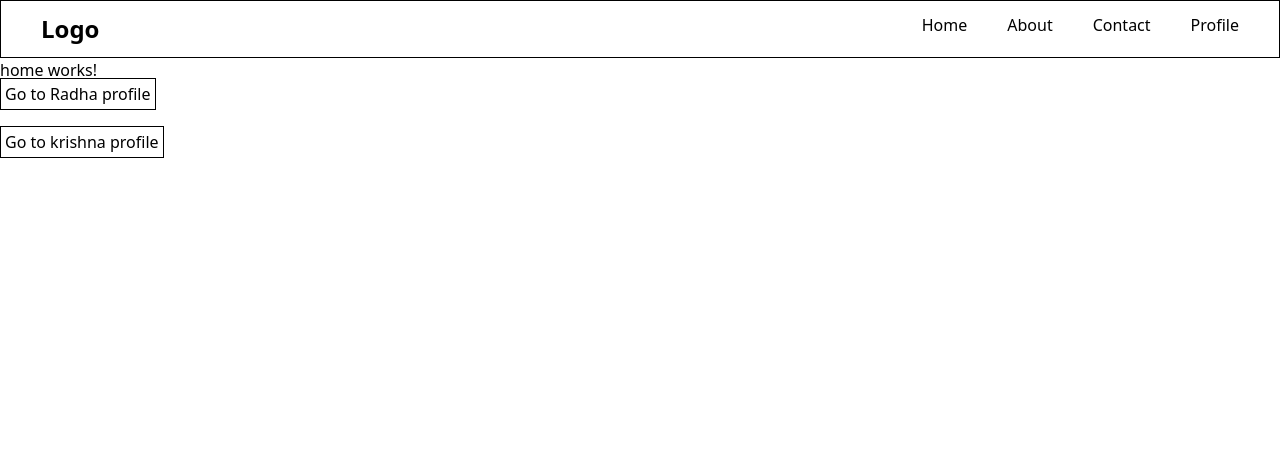
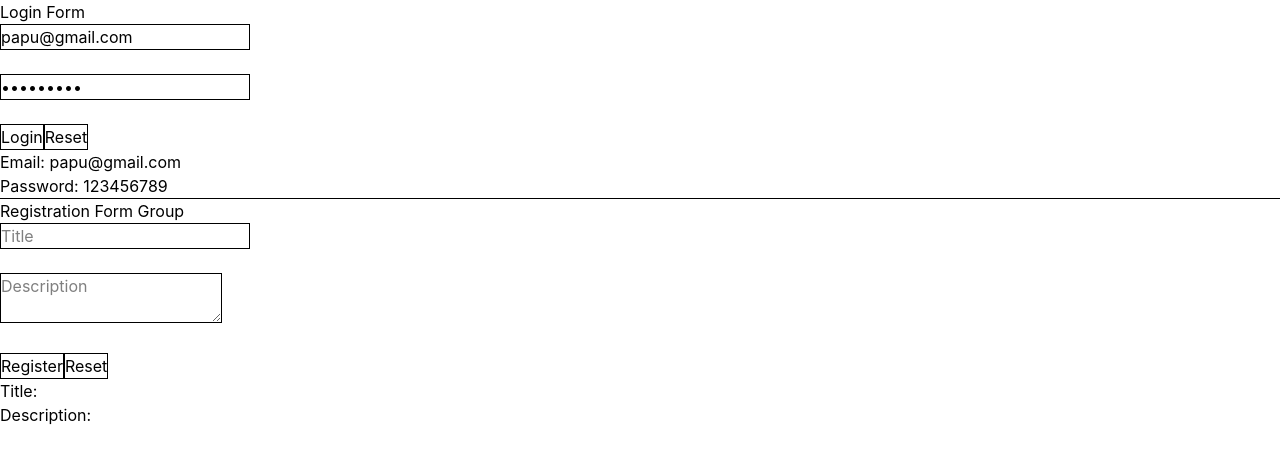
Before and after one commit to chitaranjan795/AngularLearning, an Angular app: page / in a window 1280 px wide. Shown: the top 462 px of the page. Built offline with nearby package versions, Linux system fonts and the light colour scheme; no server answers.

Commit message:
Reactive Form

```diff
--- a/src/app/app.html
+++ b/src/app/app.html
@@ -34,7 +34,10 @@
 <!-- ✅ Stage5 End-->
 
 <!-- ✅ Stage6 Start-->
-<app-router-navigation />
-<router-outlet />
+<!-- <app-router-navigation />
+<router-outlet /> -->
+<!-- ✅ Stage6 End-->
 
-<!-- ✅ Stage6 End-->
+<!-- ✅ Stage7 Start-->
+<app-forms />
+<!-- ✅ Stage7 End-->
--- /dev/null
+++ b/src/app/stage7/forms/forms.component.html
@@ -0,0 +1,81 @@
+<h1>Login Form</h1>
+
+<input type="email" placeholder="Email" class="border-1" [formControl]="email" />
+
+@if (email.invalid && email.touched) {
+<span>
+    @if (email.hasError('required')) {
+    Email is required.
+    } @else if (email.hasError('email')) {
+    Enter a valid email address.
+    }
+</span>
+}
+
+<br><br>
+
+<input type="password" placeholder="Password" class="border-1" [formControl]="password" />
+
+@if (password.invalid && password.touched) {
+<span>
+    @if (password.hasError('required')) {
+    Password is required.
+    } @else if (password.hasError('minlength')) {
+    Password must contain at least 6 characters.
+    }
+</span>
+}
+
+<br><br>
+
+<button type="button" class="border-1" (click)="login()">
+    Login
+</button>
+
+<button type="button" class="border-1" (click)="reset()">
+    Reset
+</button>
+
+<h2>Email: {{ email.value }}</h2>
+<h2>Password: {{ password.value }}</h2>
+
+<hr>
+
+<h1>Registration Form Group</h1>
+
+<form [formGroup]="registrationForm" (ngSubmit)="register()">
+
+    <input type="text" placeholder="Title" class="border-1" formControlName="title" />
+
+    @if (
+    registrationForm.controls.title.invalid &&
+    registrationForm.controls.title.touched
+    ) {
+    <span>Title is required.</span>
+    }
+
+    <br><br>
+
+    <textarea placeholder="Description" class="border-1" formControlName="desc"></textarea>
+
+    @if (
+    registrationForm.controls.desc.invalid &&
+    registrationForm.controls.desc.touched
+    ) {
+    <span>Description is required.</span>
+    }
+
+    <br><br>
+
+    <button type="submit" class="border-1">
+        Register
+    </button>
+
+    <button type="button" class="border-1" (click)="registrationForm.reset()">
+        Reset
+    </button>
+
+</form>
+
+<h2>Title: {{ registrationForm.value.title }}</h2>
+<p>Description: {{ registrationForm.value.desc }}</p>
--- /dev/null
+++ b/src/app/stage7/forms/forms.component.ts
@@ -0,0 +1,48 @@
+import { Component } from '@angular/core';
+import { CommonModule } from '@angular/common';
+import { FormControl, FormGroup, ReactiveFormsModule, Validators } from '@angular/forms';
+
+@Component({
+  selector: 'app-forms',
+  imports: [ReactiveFormsModule, CommonModule],
+  templateUrl: './forms.component.html',
+  styleUrl: './forms.component.css',
+})
+export class FormsComponent {
+  // Login Form
+  email = new FormControl('papu@gmail.com', [Validators.required, Validators.email]);
+
+  password = new FormControl('123456789', [Validators.required, Validators.minLength(6)]);
+
+  login() {
+    if (this.email.invalid || this.password.invalid) {
+      this.email.markAsTouched();
+      this.password.markAsTouched();
+      return;
+    }
+
+    console.log(this.email.value, this.password.value);
+    this.reset();
+  }
+
+  reset() {
+    this.email.reset('');
+    this.password.reset('');
+  }
+
+  // Registration Form Group
+  registrationForm = new FormGroup({
+    title: new FormControl('', [Validators.required, Validators.minLength(1)]),
+    desc: new FormControl('', [Validators.required]),
+  });
+
+  register() {
+    if (this.registrationForm.invalid) {
+      this.registrationForm.markAllAsTouched();
+      return;
+    }
+
+    console.log(this.registrationForm.value);
+    console.log(this.registrationForm.value.title);
+  }
+}
```
Also changed, not shown: package.json (+19 -19 lines), src/app/app.ts (+7 -1 lines), src/app/stage7/forms/forms.component.css (added), 1 other file (tests, documents, lock files or other folders).
